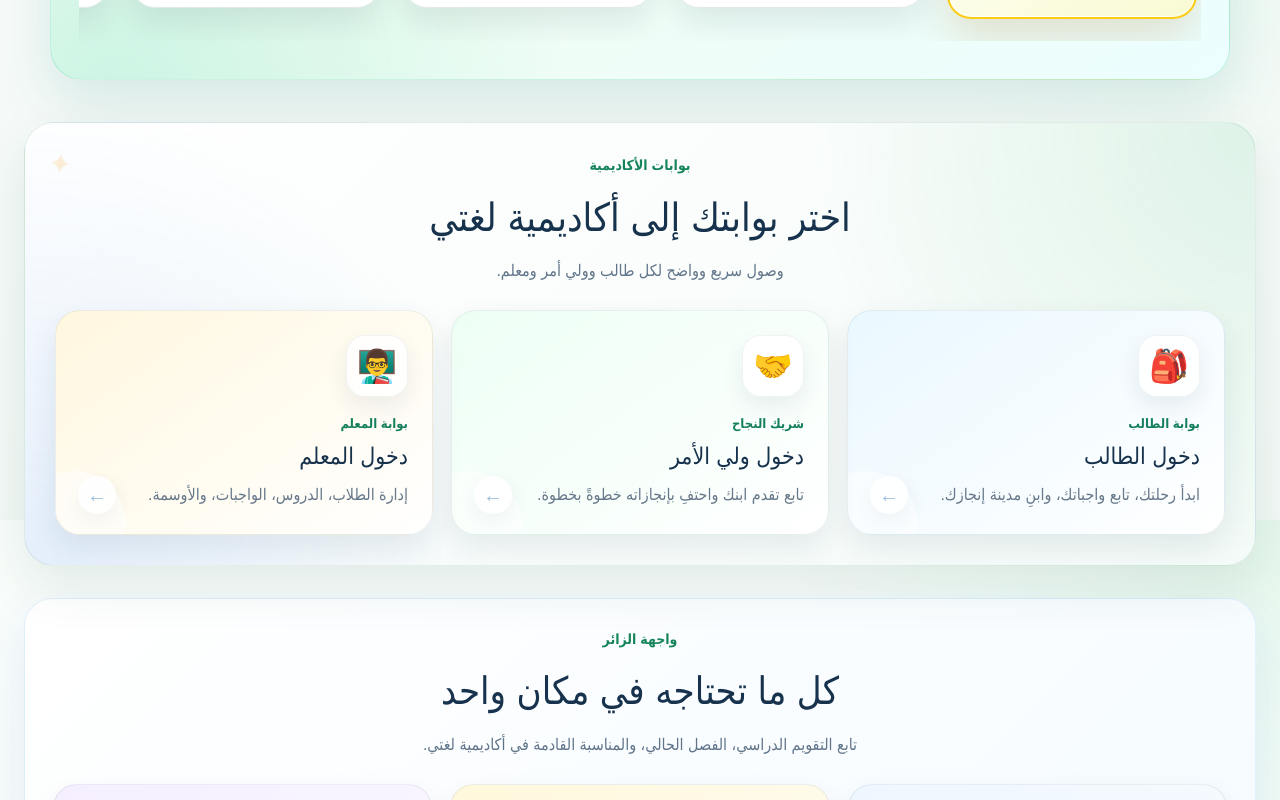
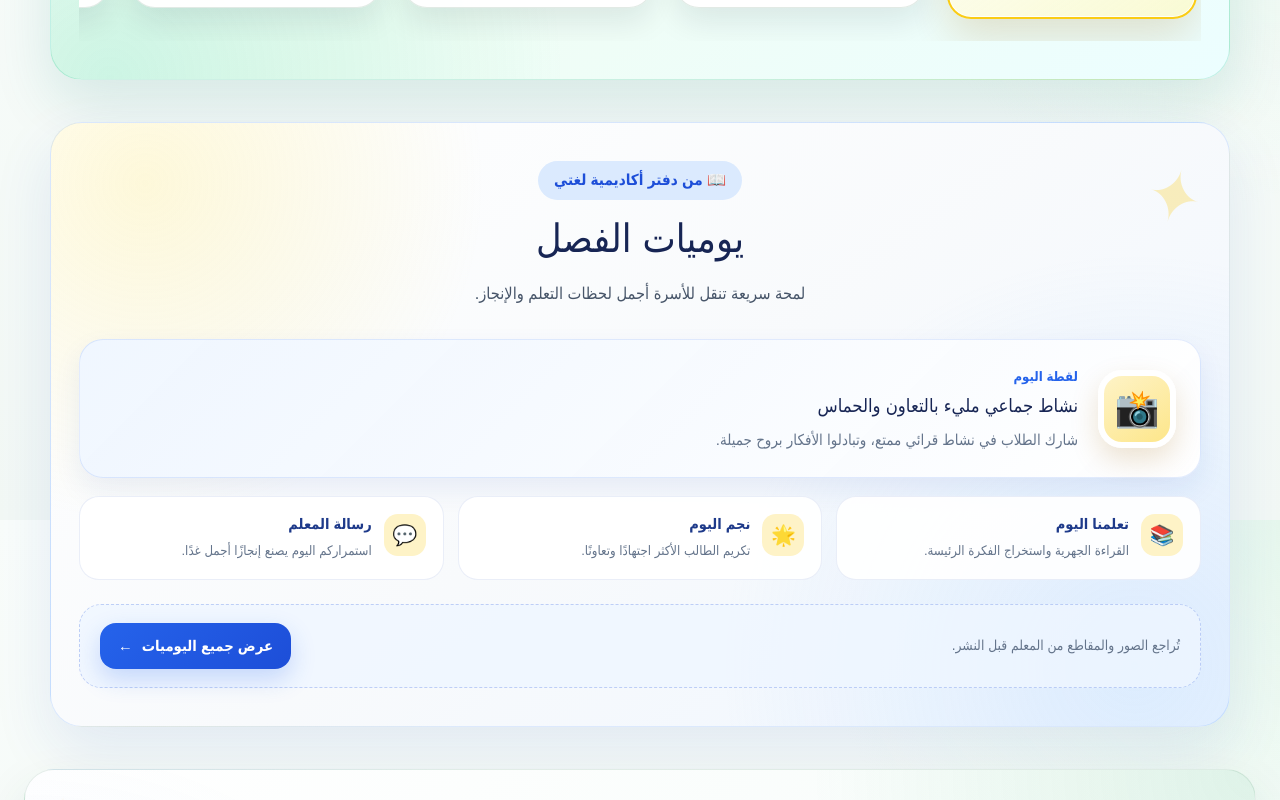
Before and after one commit to a31164949-blip/lughati-academy, a Next.js app in the folder lughati-next/: page / in a window 1280 px wide. Shown: the part 1080-1880 px from the top of the page. Built offline with nearby package versions, Linux system fonts and the light colour scheme.

Commit message:
Add compact class diary and fix date hydrtion

```diff
--- a/lughati-next/app/components/AcademicJourney.tsx
+++ b/lughati-next/app/components/AcademicJourney.tsx
@@ -96,10 +96,12 @@ export default function AcademicJourney({
   events,
 }: AcademicJourneyProps) {
   const [today, setToday] = useState<Date | null>(null);
+const [isMounted, setIsMounted] = useState(false);
 
   useEffect(() => {
-    setToday(new Date());
-  }, []);
+  setToday(new Date());
+  setIsMounted(true);
+}, []);
 
   const currentIndex = useMemo(() => {
     if (!today) return 0;
@@ -171,7 +173,11 @@ export default function AcademicJourney({
 
                   <h3>{event.title}</h3>
 
-                  <p>{getCountdownText(event.date, today)}</p>
+                  <p>
+  {isMounted
+    ? getCountdownText(event.date, today)
+    : "جارٍ تحميل موعد المحطة..."}
+</p>
 
                   <span
                     className={`academicJourney__category academicJourney__category--${event.category}`}
--- /dev/null
+++ b/lughati-next/app/components/ClassDiary.tsx
@@ -0,0 +1,81 @@
+"use client";
+
+import Link from "next/link";
+
+const diaryHighlights = [
+  {
+    icon: "📚",
+    label: "تعلمنا اليوم",
+    text: "القراءة الجهرية واستخراج الفكرة الرئيسة.",
+  },
+  {
+    icon: "🌟",
+    label: "نجم اليوم",
+    text: "تكريم الطالب الأكثر اجتهادًا وتعاونًا.",
+  },
+  {
+    icon: "💬",
+    label: "رسالة المعلم",
+    text: "استمراركم اليوم يصنع إنجازًا أجمل غدًا.",
+  },
+];
+
+export default function ClassDiary() {
+  return (
+    <section className="classDiary">
+      <div className="classDiary__header">
+        <span className="classDiary__label">
+          📖 من دفتر أكاديمية لغتي
+        </span>
+
+        <h2>يوميات الفصل</h2>
+
+        <p>
+          لمحة سريعة تنقل للأسرة أجمل لحظات التعلم والإنجاز.
+        </p>
+      </div>
+
+      <div className="classDiary__featured">
+        <div className="classDiary__featuredIcon">📸</div>
+
+        <div className="classDiary__featuredContent">
+          <span>لقطة اليوم</span>
+          <h3>نشاط جماعي مليء بالتعاون والحماس</h3>
+          <p>
+            شارك الطلاب في نشاط قرائي ممتع، وتبادلوا الأفكار
+            بروح جميلة.
+          </p>
+        </div>
+      </div>
+
+      <div className="classDiary__highlights">
+        {diaryHighlights.map((item) => (
+          <article
+            className="classDiary__highlight"
+            key={item.label}
+          >
+            <span className="classDiary__highlightIcon">
+              {item.icon}
+            </span>
+
+            <div>
+              <strong>{item.label}</strong>
+              <p>{item.text}</p>
+            </div>
+          </article>
+        ))}
+      </div>
+
+      <div className="classDiary__footer">
+        <span>
+          تُراجع الصور والمقاطع من المعلم قبل النشر.
+        </span>
+
+        <Link href="/gallery" className="classDiary__button">
+          عرض جميع اليوميات
+          <span>←</span>
+        </Link>
+      </div>
+    </section>
+  );
+}
--- a/lughati-next/app/globals.css
+++ b/lughati-next/app/globals.css
@@ -3275,7 +3275,8 @@ a {
   animation: currentJourneyPulse 2s ease-in-out infinite;
 }
 
-.academicJourney__item--current .academicJourney__card {
+
+  .academicJourney__item--current .academicJourney__card {
   border: 2px solid #facc15;
   background:
     linear-gradient(
@@ -3311,3 +3312,315 @@ a {
     animation: none;
   }
 }
+/* ==================================
+   Class Diary - isolated styles
+================================== */
+
+.classDiary {
+  width: min(1180px, calc(100% - 32px));
+  margin: 42px auto;
+  padding: 38px 28px;
+  position: relative;
+  isolation: isolate;
+  overflow: hidden;
+  border: 1px solid rgba(59, 130, 246, 0.16);
+  border-radius: 32px;
+  background:
+    radial-gradient(circle at 8% 10%, rgba(253, 224, 71, 0.2), transparent 28%),
+    radial-gradient(circle at 92% 90%, rgba(147, 197, 253, 0.22), transparent 34%),
+    linear-gradient(145deg, #ffffff 0%, #f8fafc 52%, #eff6ff 100%);
+  box-shadow: 0 24px 60px rgba(30, 64, 175, 0.1);
+}
+
+.classDiary,
+.classDiary * {
+  box-sizing: border-box;
+}
+
+.classDiary::before {
+  content: "✦";
+  position: absolute;
+  top: 20px;
+  right: 28px;
+  z-index: -1;
+  color: rgba(250, 204, 21, 0.28);
+  font-size: 4.5rem;
+  transform: rotate(15deg);
+}
+
+.classDiary__header {
+  max-width: 720px;
+  margin: 0 auto 30px;
+  text-align: center;
+}
+
+.classDiary__label {
+  display: inline-flex;
+  align-items: center;
+  justify-content: center;
+  padding: 8px 16px;
+  margin-bottom: 12px;
+  color: #1d4ed8;
+  border-radius: 999px;
+  background: #dbeafe;
+  font-size: 0.95rem;
+  font-weight: 800;
+}
+
+.classDiary__header h2 {
+  margin: 0;
+  color: #172554;
+  font-size: clamp(1.7rem, 4vw, 2.45rem);
+  line-height: 1.4;
+}
+
+.classDiary__header p {
+  max-width: 650px;
+  margin: 12px auto 0;
+  color: #475569;
+  font-size: 1.02rem;
+  line-height: 1.9;
+}
+
+.classDiary__grid {
+  display: grid;
+  grid-template-columns: repeat(2, minmax(0, 1fr));
+  gap: 18px;
+}
+
+.classDiary__card {
+  min-height: 150px;
+  display: flex;
+  align-items: flex-start;
+  gap: 16px;
+  padding: 22px;
+  border: 1px solid rgba(30, 64, 175, 0.1);
+  border-radius: 24px;
+  background: rgba(255, 255, 255, 0.94);
+  box-shadow: 0 12px 28px rgba(15, 23, 42, 0.07);
+  transition:
+    transform 0.25s ease,
+    box-shadow 0.25s ease;
+}
+
+.classDiary__card:hover {
+  transform: translateY(-5px);
+  box-shadow: 0 18px 38px rgba(30, 64, 175, 0.13);
+}
+
+.classDiary__icon {
+  width: 62px;
+  height: 62px;
+  display: grid;
+  place-items: center;
+  flex: 0 0 62px;
+  border: 5px solid #ffffff;
+  border-radius: 20px;
+  background: linear-gradient(145deg, #fef3c7, #fde68a);
+  box-shadow: 0 10px 24px rgba(161, 98, 7, 0.17);
+  font-size: 1.8rem;
+}
+
+.classDiary__card h3 {
+  margin: 2px 0 8px;
+  color: #1e3a8a;
+  font-size: 1.08rem;
+  line-height: 1.5;
+}
+
+.classDiary__card p {
+  margin: 0;
+  color: #64748b;
+  font-size: 0.94rem;
+  line-height: 1.8;
+}
+
+.classDiary__footer {
+  display: flex;
+  align-items: center;
+  justify-content: space-between;
+  gap: 20px;
+  margin-top: 24px;
+  padding: 18px 20px;
+  border: 1px dashed rgba(29, 78, 216, 0.24);
+  border-radius: 22px;
+  background: rgba(239, 246, 255, 0.78);
+}
+
+.classDiary__footer p {
+  margin: 0;
+  color: #475569;
+  font-size: 0.9rem;
+  line-height: 1.75;
+}
+
+.classDiary__button {
+  min-width: 180px;
+  display: inline-flex;
+  align-items: center;
+  justify-content: center;
+  gap: 9px;
+  padding: 12px 18px;
+  color: #ffffff;
+  border-radius: 16px;
+  background: linear-gradient(135deg, #2563eb, #1d4ed8);
+  box-shadow: 0 10px 24px rgba(37, 99, 235, 0.22);
+  font-size: 0.92rem;
+  font-weight: 800;
+  text-decoration: none;
+  transition:
+    transform 0.2s ease,
+    box-shadow 0.2s ease;
+}
+
+.classDiary__button:hover {
+  transform: translateY(-3px);
+  box-shadow: 0 15px 30px rgba(37, 99, 235, 0.3);
+}
+
+@media (max-width: 760px) {
+  .classDiary {
+    width: min(100% - 20px, 1180px);
+    margin: 28px auto;
+    padding: 28px 14px;
+    border-radius: 24px;
+  }
+
+  .classDiary__grid {
+    grid-template-columns: 1fr;
+  }
+
+  .classDiary__card {
+    min-height: auto;
+    padding: 18px;
+  }
+
+  .classDiary__footer {
+    flex-direction: column;
+    align-items: stretch;
+    text-align: center;
+  }
+
+  .classDiary__button {
+    width: 100%;
+  }
+}
+/* Class Diary - compact homepage version */
+
+.classDiary__featured {
+  display: flex;
+  align-items: center;
+  gap: 20px;
+  padding: 24px;
+  margin-bottom: 18px;
+  border: 1px solid rgba(37, 99, 235, 0.12);
+  border-radius: 24px;
+  background:
+    linear-gradient(
+      135deg,
+      rgba(239, 246, 255, 0.96),
+      rgba(255, 255, 255, 0.98)
+    );
+  box-shadow: 0 12px 28px rgba(30, 64, 175, 0.08);
+}
+
+.classDiary__featuredIcon {
+  width: 78px;
+  height: 78px;
+  display: grid;
+  place-items: center;
+  flex: 0 0 78px;
+  border: 6px solid #ffffff;
+  border-radius: 24px;
+  background: linear-gradient(145deg, #fef3c7, #fde68a);
+  box-shadow: 0 12px 28px rgba(161, 98, 7, 0.18);
+  font-size: 2.25rem;
+}
+
+.classDiary__featuredContent span {
+  display: inline-block;
+  margin-bottom: 5px;
+  color: #2563eb;
+  font-size: 0.82rem;
+  font-weight: 800;
+}
+
+.classDiary__featuredContent h3 {
+  margin: 0 0 7px;
+  color: #172554;
+  font-size: 1.15rem;
+  line-height: 1.5;
+}
+
+.classDiary__featuredContent p {
+  margin: 0;
+  color: #64748b;
+  font-size: 0.94rem;
+  line-height: 1.75;
+}
+
+.classDiary__highlights {
+  display: grid;
+  grid-template-columns: repeat(3, minmax(0, 1fr));
+  gap: 14px;
+}
+
+.classDiary__highlight {
+  display: flex;
+  align-items: flex-start;
+  gap: 12px;
+  padding: 17px;
+  border: 1px solid rgba(30, 64, 175, 0.09);
+  border-radius: 20px;
+  background: rgba(255, 255, 255, 0.92);
+}
+
+.classDiary__highlightIcon {
+  width: 42px;
+  height: 42px;
+  display: grid;
+  place-items: center;
+  flex: 0 0 42px;
+  border-radius: 14px;
+  background: #fef3c7;
+  font-size: 1.25rem;
+}
+
+.classDiary__highlight strong {
+  display: block;
+  margin-bottom: 4px;
+  color: #1e3a8a;
+  font-size: 0.91rem;
+}
+
+.classDiary__highlight p {
+  margin: 0;
+  color: #64748b;
+  font-size: 0.82rem;
+  line-height: 1.65;
+}
+
+.classDiary__footer > span {
+  color: #64748b;
+  font-size: 0.86rem;
+  line-height: 1.7;
+}
+
+@media (max-width: 760px) {
+  .classDiary__featured {
+    align-items: flex-start;
+    padding: 18px;
+  }
+
+  .classDiary__featuredIcon {
+    width: 58px;
+    height: 58px;
+    flex-basis: 58px;
+    border-radius: 18px;
+    font-size: 1.65rem;
+  }
+
+  .classDiary__highlights {
+    grid-template-columns: 1fr;
+  }
+}
--- a/lughati-next/app/page.tsx
+++ b/lughati-next/app/page.tsx
@@ -5,6 +5,7 @@ import { doc, getDoc } from "firebase/firestore";
 import { db } from "../firebase";
 import HomeworkReminder from "./components/HomeworkReminder";
 import AcademicJourney from "./components/AcademicJourney";
+import ClassDiary from "./components/ClassDiary";
 import Link from "next/link";
 
 type AcademySection = {
@@ -280,6 +281,7 @@ useEffect(() => {
 
       </section>
       <AcademicJourney events={academicJourneyEvents} />
+      <ClassDiary />
       <section className="academy-gates">
   <div className="academy-gates-header">
     <span className="section-label">بوابات الأكاديمية</span>
@@ -360,20 +362,24 @@ useEffect(() => {
 
       <div>
   <strong>{event.title}</strong>
+
   <small>
-          {event.date
-            ? new Intl.DateTimeFormat("ar-SA", {
+    {!today
+      ? "جارٍ تحميل التاريخ..."
+      : event.date
+        ? new Intl.DateTimeFormat("ar-SA-u-ca-gregory", {
             day: "numeric",
             month: "long",
             year: "numeric",
-              }).format(new Date(event.date))
-            : "التاريخ الرسمي قيد التحديث"}
+            timeZone: "Asia/Riyadh",
+          }).format(new Date(`${event.date}T12:00:00+03:00`))
+        : "سيُضاف التاريخ الرسمي قريبًا"}
   </small>
 </div>
+
    </div>
   ))}
     </div>
-
     <span className="calendar-official-note">
       المصدر: وزارة التعليم السعودية
     </span>
```
Lines whose indentation alone changed are shown as unchanged.
